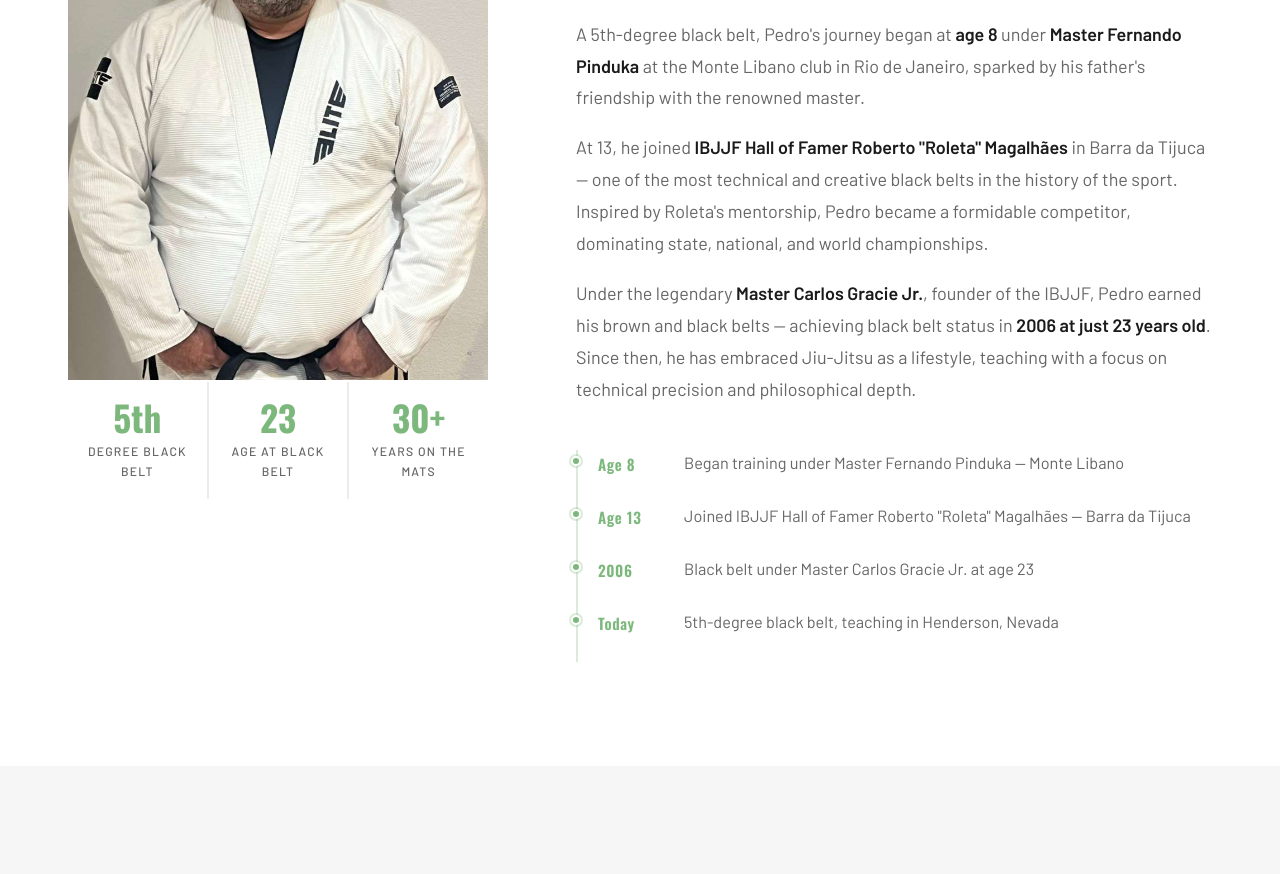
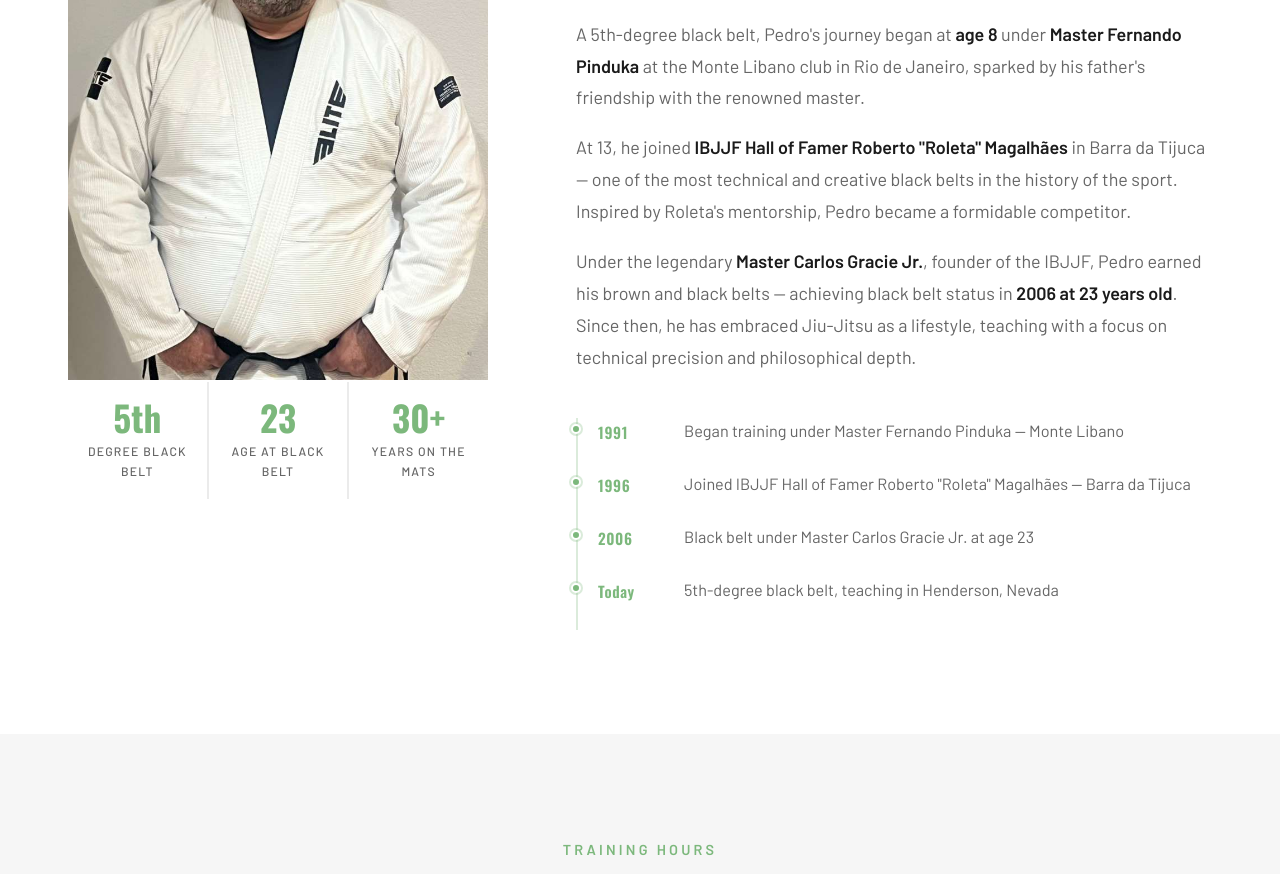
Before and after one commit to yagoduarte0/FlechaJiu-Jitsu_Website, a React (Vite) app: page / in a window 1280 px wide. Shown: the part 2540-3414 px from the top of the page. Built offline with nearby package versions, Linux system fonts and the light colour scheme.

Commit message:
Ajusta a timeline e a bio do professor
Troca "Age 8" e "Age 13" pelos anos (1991 e 1996), para a linha do tempo
ficar coerente com as outras entradas, que ja usavam ano.

Enxuga a bio: sai a lista de titulos estaduais, nacionais e mundiais, e o
"just" antes da idade da faixa preta.

```diff
--- a/src/components/Professor.jsx
+++ b/src/components/Professor.jsx
@@ -7,8 +7,8 @@
 ]
 
 const TIMELINE = [
-  { year: 'Age 8',  text: 'Began training under Master Fernando Pinduka — Monte Libano' },
-  { year: 'Age 13', text: 'Joined IBJJF Hall of Famer Roberto "Roleta" Magalhães — Barra da Tijuca' },
+  { year: '1991',  text: 'Began training under Master Fernando Pinduka — Monte Libano' },
+  { year: '1996', text: 'Joined IBJJF Hall of Famer Roberto "Roleta" Magalhães — Barra da Tijuca' },
   { year: '2006',   text: 'Black belt under Master Carlos Gracie Jr. at age 23' },
   { year: 'Today',  text: '5th-degree black belt, teaching in Henderson, Nevada' },
 ]
@@ -64,13 +64,12 @@
             <p className="professor__bio">
               At 13, he joined <strong>IBJJF Hall of Famer Roberto "Roleta" Magalhães</strong> in
               Barra da Tijuca — one of the most technical and creative black belts in the history
-              of the sport. Inspired by Roleta's mentorship, Pedro became a formidable competitor,
-              dominating state, national, and world championships.
+              of the sport. Inspired by Roleta's mentorship, Pedro became a formidable competitor.
             </p>
             <p className="professor__bio">
               Under the legendary <strong>Master Carlos Gracie Jr.</strong>, founder of the IBJJF,
               Pedro earned his brown and black belts — achieving black belt status in{' '}
-              <strong>2006 at just 23 years old</strong>. Since then, he has embraced Jiu-Jitsu as
+              <strong>2006 at 23 years old</strong>. Since then, he has embraced Jiu-Jitsu as
               a lifestyle, teaching with a focus on technical precision and philosophical depth.
             </p>
 
```
